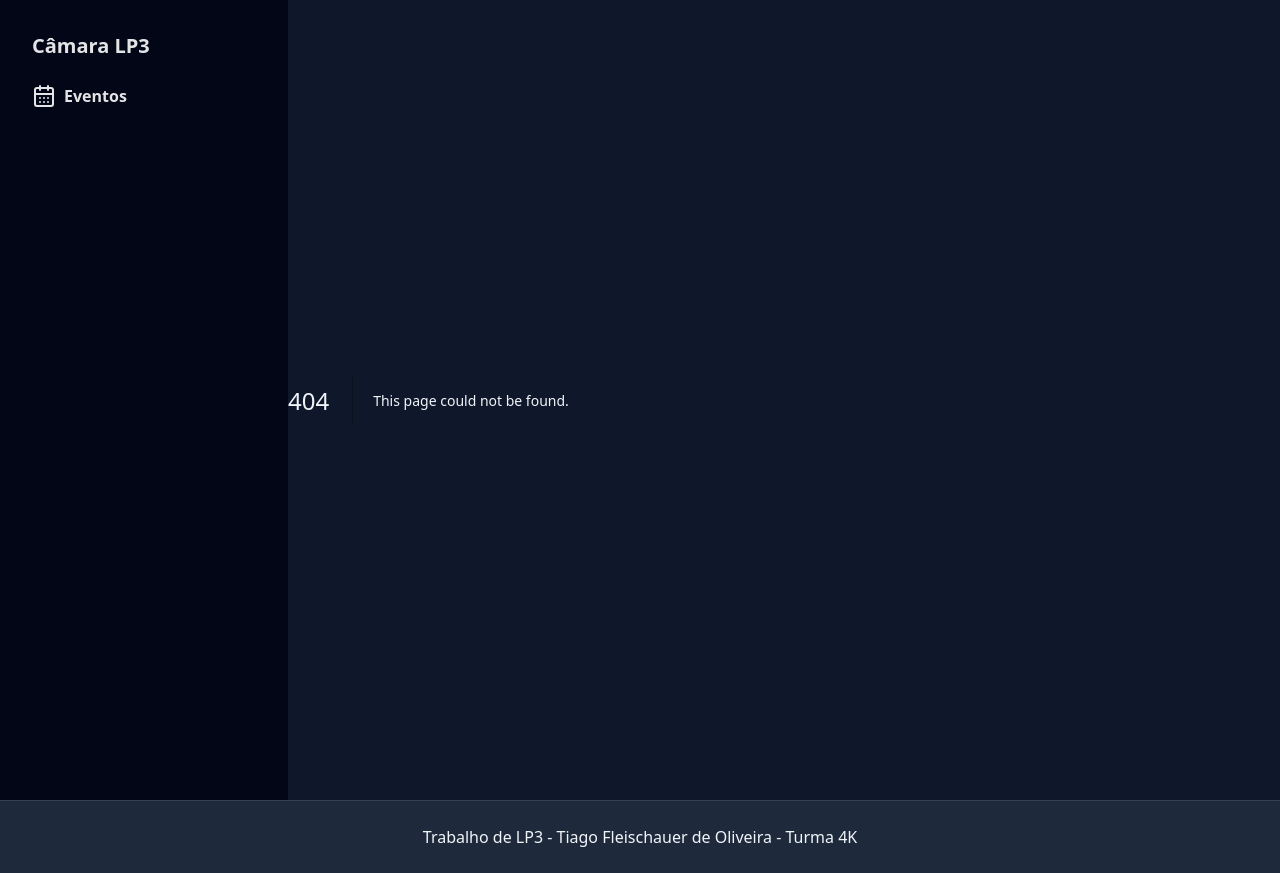
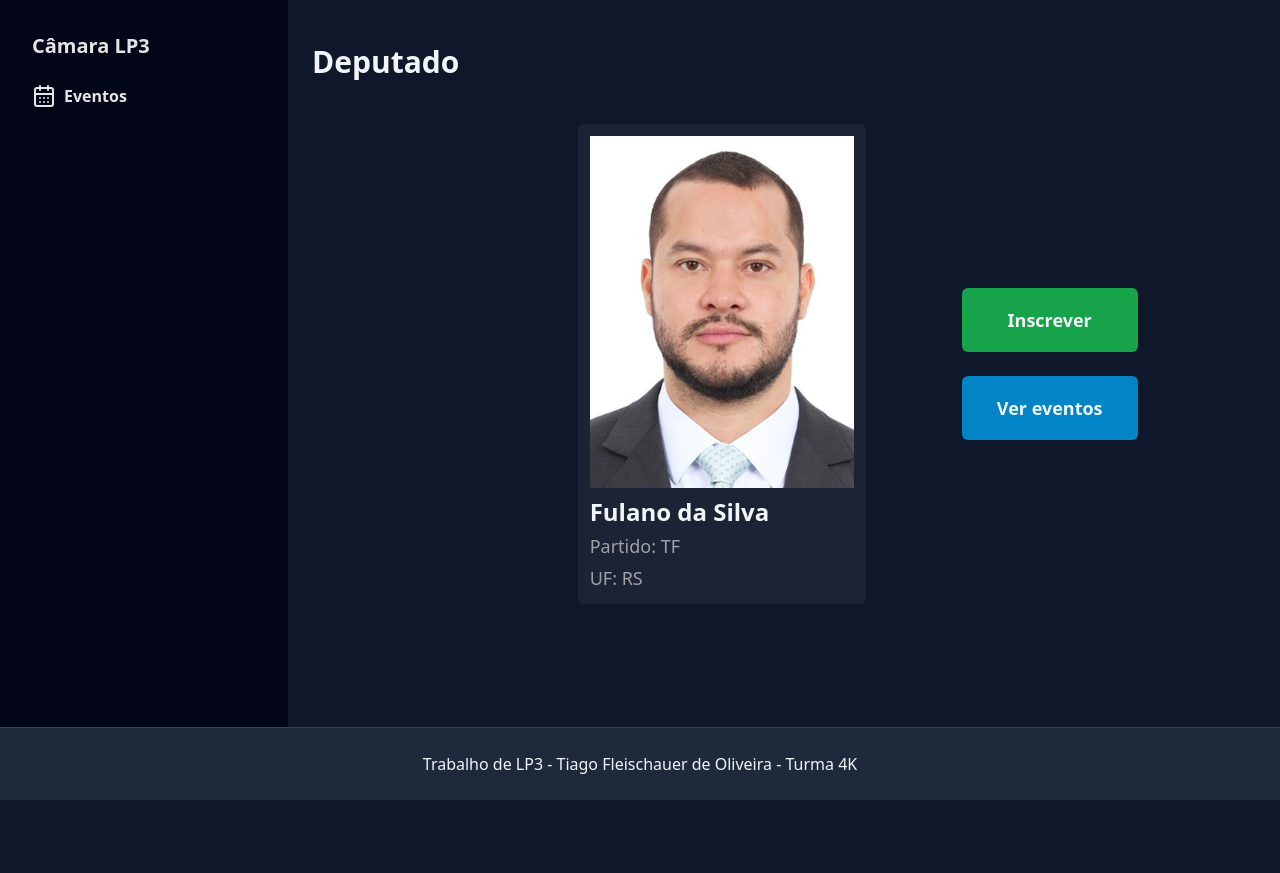
Before and after one commit to TiagoFleischauer/next-lp3, a Next.js app: page /deputado in a window 1280 px wide. Before the commit this address had no page. After the commit the page ends 800 px from the top, so only its background shows below. Built offline with nearby package versions, Linux system fonts and the light colour scheme.

Commit message:
feat: tela de deputado

```diff
--- a/src/app/components/Sidebar.tsx
+++ b/src/app/components/Sidebar.tsx
@@ -1,22 +1,23 @@
 import { CalendarDays } from "lucide-react";
+import Link from "next/link";
 
 export function Sidebar() {
   return (
     <aside className="w-72 bg-slate-950 p-8">
       <nav className="space-y-6">
-        <a
-          href=""
+        <Link
+          href="/"
           className="flex items-center gap-2 text-xl font-semibold text-zinc-200"
         >
           Câmara LP3
-        </a>
-        <a
+        </Link>
+        <Link
           href=""
           className="flex items-center gap-2 text-base font-semibold text-zinc-200"
         >
           <CalendarDays />
           Eventos
-        </a>
+        </Link>
       </nav>
     </aside>
   );
--- /dev/null
+++ b/src/app/deputado/page.tsx
@@ -0,0 +1,31 @@
+import Image from "next/image";
+import { Button } from "../components/Button";
+import { Title } from "../components/Title";
+
+export default function Deputado() {
+  return (
+    <main className="flex flex-1 p-6">
+      <Title text="Deputado" />
+      <div className="flex flex-1 gap-24 justify-center items-center">
+        <div className="flex flex-col gap-2 w-72 bg-white/5 p-3 rounded-md">
+          <Image
+            src="/test.jpg"
+            className="w-full"
+            width={256}
+            height={256}
+            alt={`Deputado`}
+          />
+          <div className="flex flex-col gap-1">
+            <strong className="font-semibold text-2xl">Fulano da Silva</strong>
+            <span className="text-lg text-zinc-400">Partido: TF</span>
+            <span className="text-lg text-zinc-400">UF: RS</span>
+          </div>
+        </div>
+        <div className="flex flex-col gap-6">
+          <Button label="Inscrever" path="" />
+          <Button label="Ver eventos" path="" color="SECONDARY" />
+        </div>
+      </div>
+    </main>
+  );
+}
```
